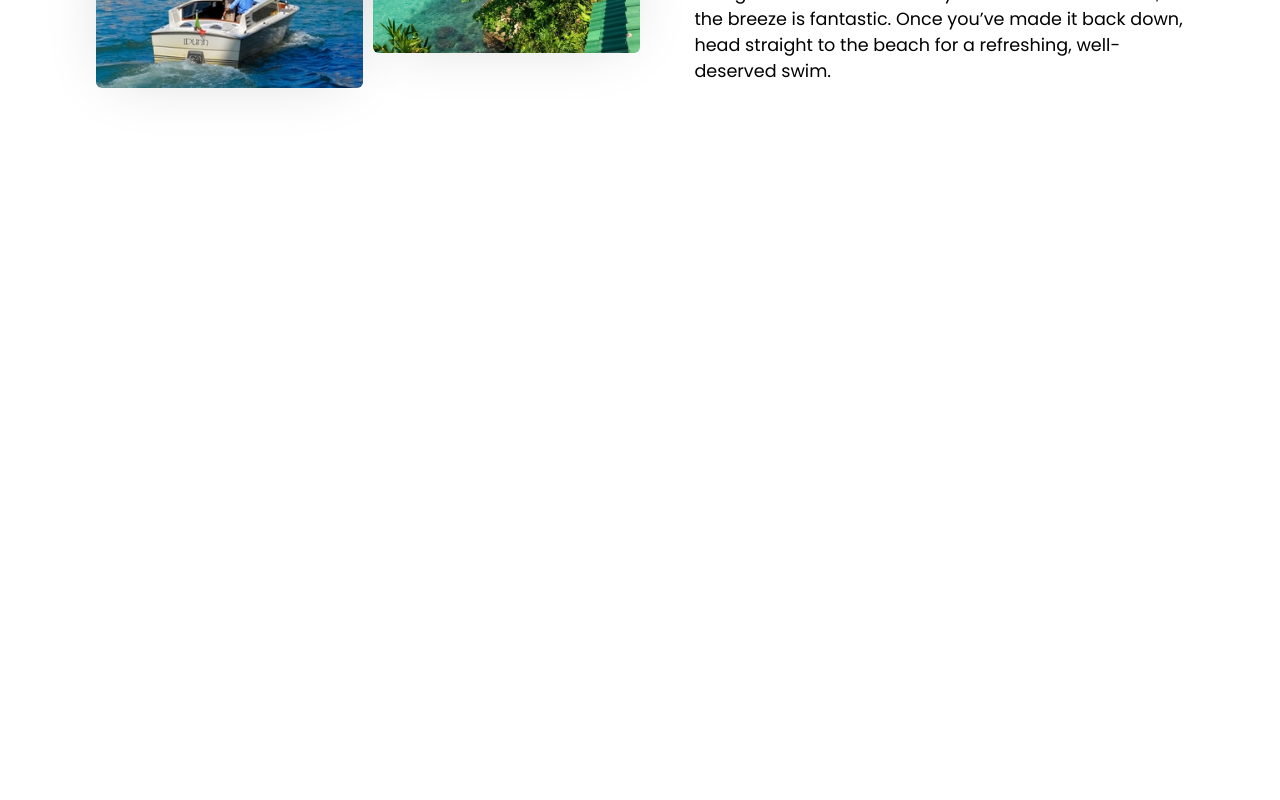
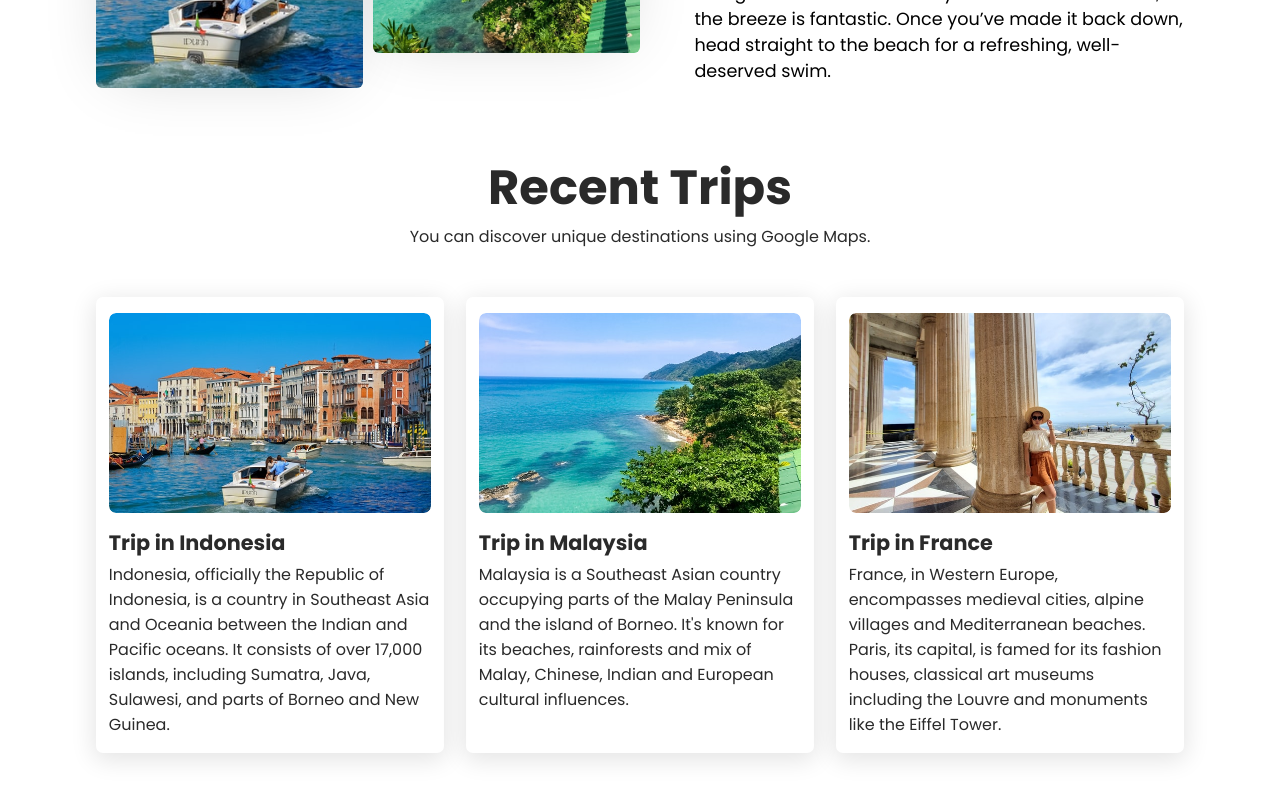
Before and after one commit to Caovandah/Tour-Travel-Project, a React (Create React App) app: page / in a window 1280 px wide. Shown: the part 1717-2517 px from the top of the page. Before the commit the page ends 1869 px from the top, so only its background shows below. Built offline with nearby package versions, Linux system fonts and the light colour scheme.

Commit message:
Upload: Trip Component

```diff
--- /dev/null
+++ b/src/components/trip/Trip.js
@@ -0,0 +1,34 @@
+import TripData from './TripData';
+import './TripStyles.css';
+import Trip1 from '~/assets/5.jpg';
+import Trip2 from '~/assets/8.jpg';
+import Trip3 from '~/assets/6.jpg';
+
+function Trip() {
+    return (
+        <div className="trip">
+            <h1>Recent Trips</h1>
+            <p>You can discover unique destinations using Google Maps.</p>
+
+            <div className="tripcard">
+                <TripData
+                    image={Trip1}
+                    heading="Trip in Indonesia"
+                    text="Indonesia, officially the Republic of Indonesia, is a country in Southeast Asia and Oceania between the Indian and Pacific oceans. It consists of over 17,000 islands, including Sumatra, Java, Sulawesi, and parts of Borneo and New Guinea."
+                />
+                <TripData
+                    image={Trip2}
+                    heading="Trip in Malaysia"
+                    text="Malaysia is a Southeast Asian country occupying parts of the Malay Peninsula and the island of Borneo. It's known for its beaches, rainforests and mix of Malay, Chinese, Indian and European cultural influences."
+                />
+                <TripData
+                    image={Trip3}
+                    heading="Trip in France"
+                    text="France, in Western Europe, encompasses medieval cities, alpine villages and Mediterranean beaches. Paris, its capital, is famed for its fashion houses, classical art museums including the Louvre and monuments like the Eiffel Tower."
+                />
+            </div>
+        </div>
+    );
+}
+
+export default Trip;
--- /dev/null
+++ b/src/components/trip/TripData.js
@@ -0,0 +1,15 @@
+import './TripStyles.css';
+
+function TripData(props) {
+    return (
+        <div className="t-card">
+            <div className="t-image">
+                <img alt="imade" src={props.image} />
+            </div>
+            <h4>{props.heading}</h4>
+            <p>{props.text}</p>
+        </div>
+    );
+}
+
+export default TripData;
--- /dev/null
+++ b/src/components/trip/TripStyles.css
@@ -0,0 +1,60 @@
+.trip {
+    margin: 4rem 6rem;
+    color: #2a2a2a;
+}
+
+.trip h1 {
+    font-size: 3rem;
+}
+
+.tripcard {
+    margin-top: 3rem;
+    display: flex;
+    justify-content: space-between;
+}
+
+.t-card {
+    width: 32%;
+    text-align: start;
+    box-shadow: 0 5px 25px 2px rgba(0, 0, 0, 11%);
+    border-radius: 7px;
+    cursor: pointer;
+    padding: 1rem 0.8rem;
+}
+
+.t-image {
+    height: 200px;
+    overflow: hidden;
+    border-radius: 7px;
+}
+
+.t-image img {
+    width: 100%;
+    height: 100%;
+    transition: 0.3s ease-in-out;
+    border-radius: 7px;
+}
+
+.t-image:hover img {
+    transform: scale(1.3);
+}
+
+.t-card h4 {
+    font-size: 1.3rem;
+    padding: 0.9rem 0 0.2rem 0;
+}
+
+@media screen and (max-width: 850px) {
+    .trip {
+        margin: 4rem 2rem;
+    }
+
+    .tripcard {
+        flex-direction: column;
+    }
+
+    .t-card {
+        width: 100%;
+        margin-bottom: 1.5rem;
+    }
+}
--- a/src/routes/Home.js
+++ b/src/routes/Home.js
@@ -1,6 +1,7 @@
 import Hero from '~/components/Home/Hero';
 import banner from '~/assets/12.jpg';
 import Destination from '~/components/destination/Destination';
+import Trip from '~/components/trip/Trip';
 
 function Home() {
     return (
@@ -15,6 +16,7 @@
                 btnClass="show"
             />
             <Destination />
+            <Trip />
         </>
     );
 }
```
